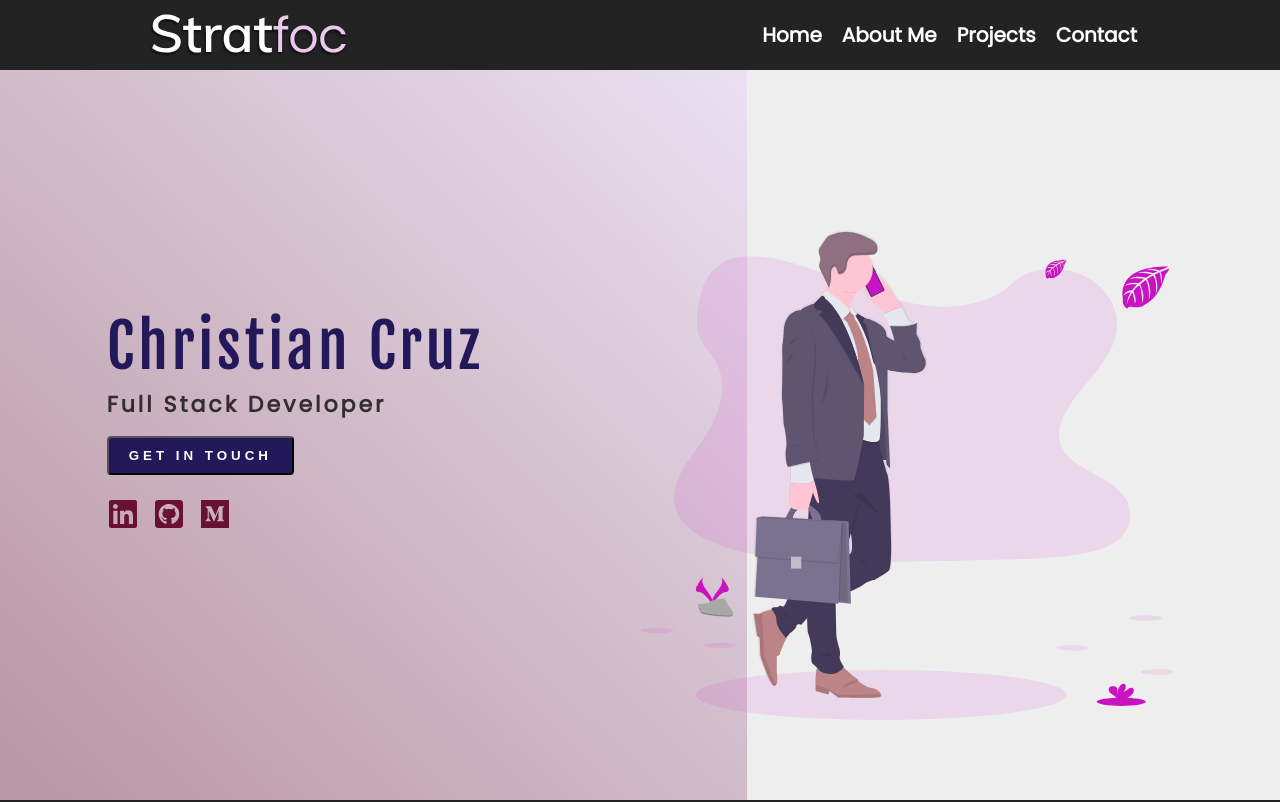
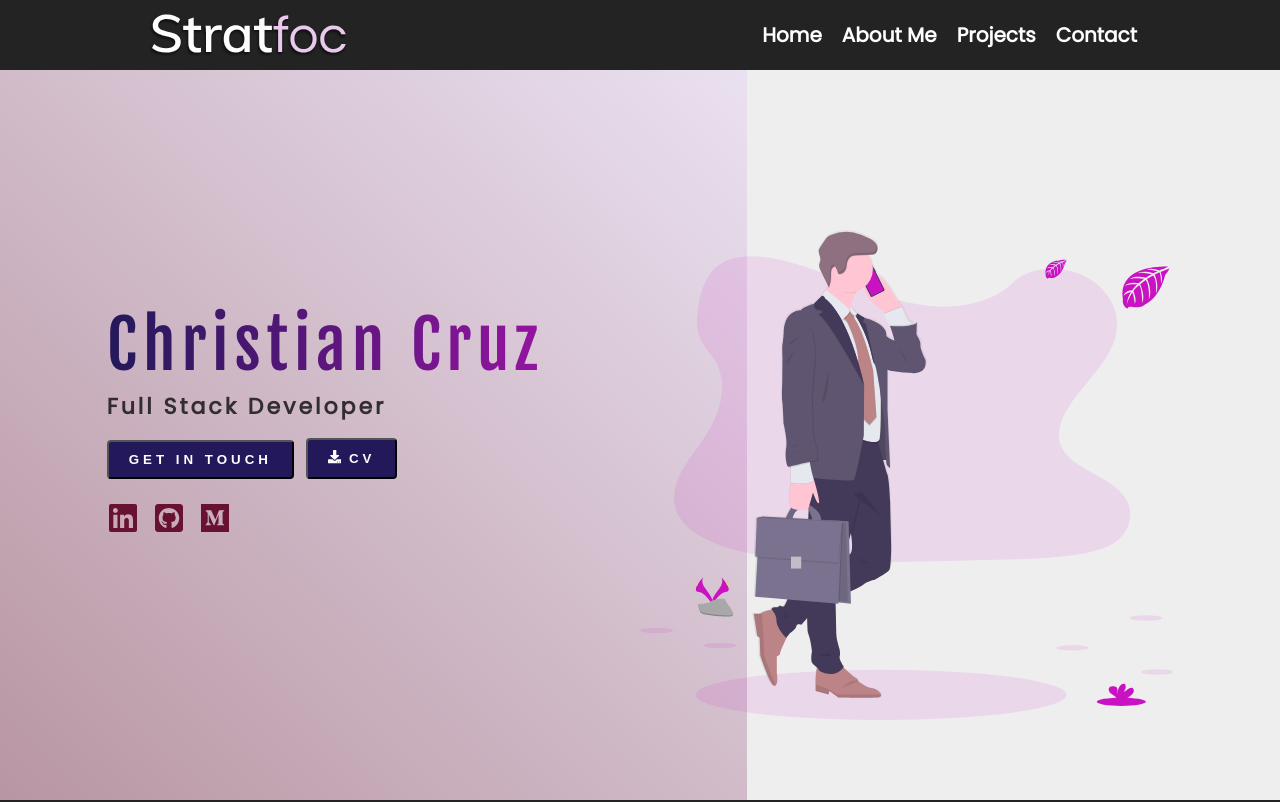
Before and after one commit to demiglace0505/stratfoc, a Gatsby site: page / in a window 1280 px wide. Shown: the top 802 px of the page. Built offline with nearby package versions, Linux system fonts and the light colour scheme; Gatsby itself is replaced by a stand-in of ours.

Commit message:
styling tweaks

```diff
--- a/src/components/ButtonCTA.js
+++ b/src/components/ButtonCTA.js
@@ -8,6 +8,7 @@ const ButtonCTA = styled.button`
   &,
   &:link,
   &:visited {
+    margin-right: 1.2rem;
     text-transform: uppercase;
     text-decoration: none;
     padding: 1rem 2rem;
@@ -39,7 +40,7 @@ const ButtonCTA = styled.button`
 
   &:active {
     transform: translate(-1px);
-    box-shadow: ${shadows.shadowLight};
+    box-shadow: ${shadows.shadowHard};
   }
 
   /* &::after {
--- a/src/components/HeroHeaderText.js
+++ b/src/components/HeroHeaderText.js
@@ -4,12 +4,19 @@ import styled from "styled-components"
 import { colors } from "../theme/colors"
 
 const HeroHeaderText = styled.h1`
-  font-size: 6rem;
+  font-size: 6.6rem;
   font-weight: 400;
-  letter-spacing: 0.4rem;
+  letter-spacing: 0.6rem;
   margin-bottom: 0.4rem;
-  color: ${colors.colorPrimaryDark};
   font-family: "Fjalla One";
+
+  background-image: linear-gradient(
+    to right,
+    ${colors.colorPrimaryDark},
+    ${colors.colorPrimary}
+  );
+  -webkit-background-clip: text;
+  color: transparent;
 `
 
 // const HeroHeaderText = ({ text }) => {
--- a/src/components/TechStackIcons.js
+++ b/src/components/TechStackIcons.js
@@ -7,6 +7,7 @@ import { animations } from "../theme/animations.js"
 const StackGroupContainer = styled.div`
   display: flex;
   flex-wrap: wrap;
+  justify-content: center;
 `
 
 const StackItem = styled.a`
--- a/src/sections/AboutSelf.js
+++ b/src/sections/AboutSelf.js
@@ -18,7 +18,7 @@ const AvatarContainer = styled.div`
   grid-row: 1/1;
   grid-column: 2/6;
   height: 100%;
-  border: 2px solid blue;
+  /* border: 2px solid blue; */
 `
 
 const ContentContainer = styled.article`
@@ -40,7 +40,6 @@ const AboutSelf = () => {
             placeholder="dominantColor"
             imgClassName="about-profilePicture"
           />
-          help
         </AvatarContainer>
         <ContentContainer>
           <AnimatedHeader>Serialize Yourself.</AnimatedHeader>
--- a/src/sections/Hero.js
+++ b/src/sections/Hero.js
@@ -3,6 +3,7 @@ import styled from "styled-components"
 import { StaticImage } from "gatsby-plugin-image"
 import { Link } from "gatsby"
 import { rgba } from "polished"
+import { FaDownload } from "react-icons/fa"
 
 import { backgrounds, colors } from "../theme/colors.js"
 import ButtonCTA from "../components/ButtonCTA.js"
@@ -51,6 +52,11 @@ const Hero = () => {
         <Link to="/contact">
           <ButtonCTA>Get in Touch</ButtonCTA>
         </Link>
+        <a href={`CV.pdf`} download>
+          <ButtonCTA>
+            <FaDownload></FaDownload> CV
+          </ButtonCTA>
+        </a>
         <SocialMediaIcons dark />
       </HeroInfoContainer>
       <HeroImageContainer>
--- a/src/sections/TechStack.js
+++ b/src/sections/TechStack.js
@@ -62,8 +62,8 @@ const Card = styled.div`
 `
 
 const CardIcon = styled.div`
-  font-size: 6rem;
-  /* margin-bottom: 0.2rem; */
+  font-size: 6.6rem;
+  margin-bottom: 0.2rem;
   color: ${colors.colorAccent1};
 `
 
```
Also changed, not shown: src/constants/techStack.js (+9 -2 lines), 1 other file.
